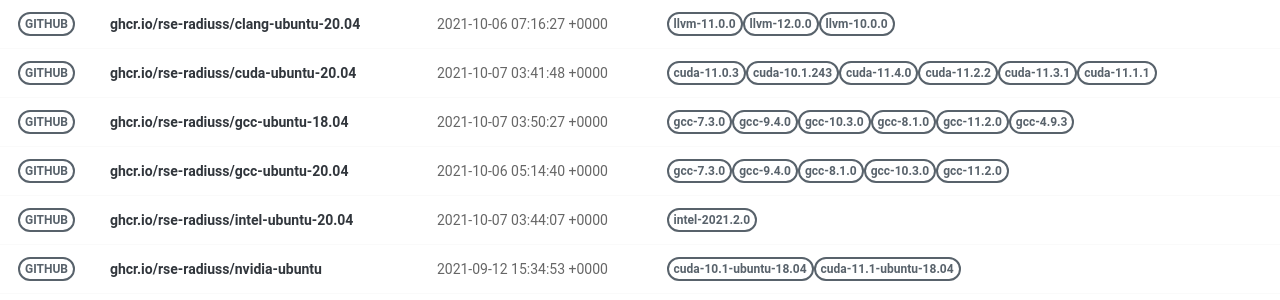
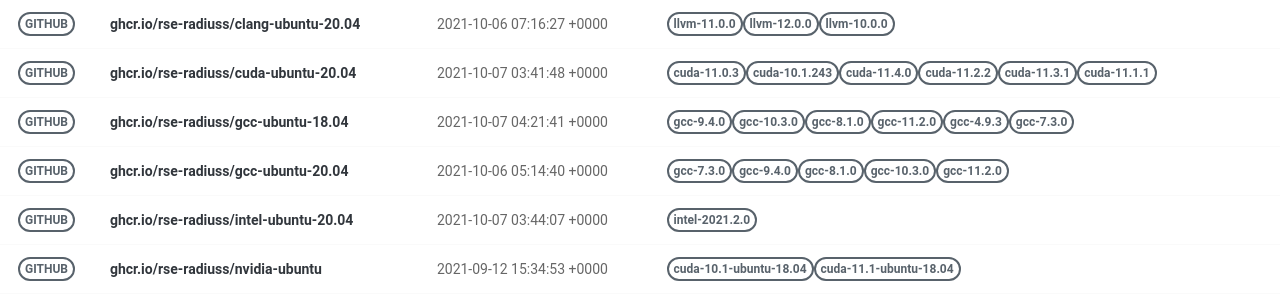
Before and after one commit to rse-ops/docker-images, a Jekyll site: the page built from pages/index.md, in a window 1280 px wide. Shown: the part 179-479 px from the top of the page. Built offline with Jekyll 4.4.1, drawn with Linux system fonts in a browser that asks for light colours; nearby versions of some CDN libraries.

Commit message:
Automated push to update library 2021-10-07

```diff
--- a/_library/ghcr.io-rse-radiuss-gcc-ubuntu-18.04.md
+++ b/_library/ghcr.io-rse-radiuss-gcc-ubuntu-18.04.md
@@ -1,14 +1,11 @@
 ---
 layout: container
 name: ghcr.io/rse-radiuss/gcc-ubuntu-18.04
-updated_at: 2021-10-07 03:50:27.771642
+updated_at: 2021-10-07 04:21:41.029279
 
 
 container_url: https://github.com/orgs/rse-radiuss/packages/container/package/gcc-ubuntu-18.04
 versions:
- - tag: gcc-7.3.0
-   dockerfile: https://github.com/rse-radiuss/docker-images/blob/main/ubuntu/gcc/Dockerfile
-   manifest: https://crane.ggcr.dev/manifest/ghcr.io/rse-radiuss/gcc-ubuntu-18.04:gcc-7.3.0
  - tag: gcc-9.4.0
    dockerfile: https://github.com/rse-radiuss/docker-images/blob/main/ubuntu/gcc/Dockerfile
    manifest: https://crane.ggcr.dev/manifest/ghcr.io/rse-radiuss/gcc-ubuntu-18.04:gcc-9.4.0
```
Also changed, not shown: other parts of _library/ghcr.io-rse-radiuss-gcc-ubuntu-18.04.md (+3 -0 lines).
